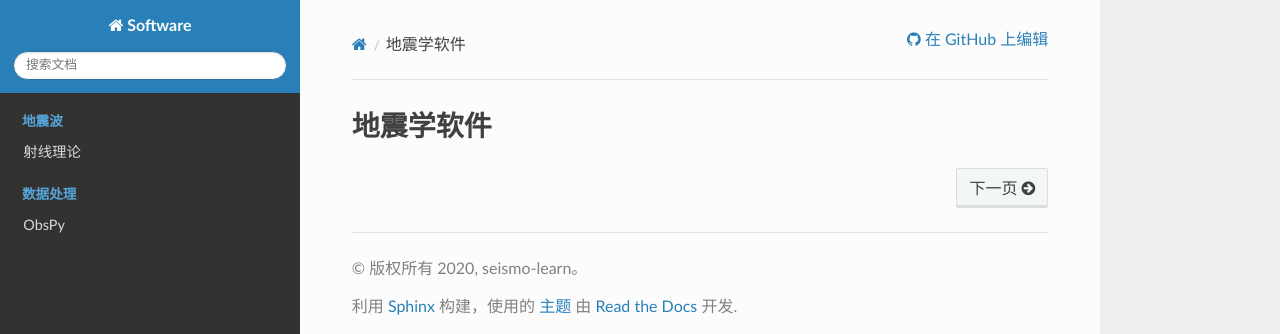
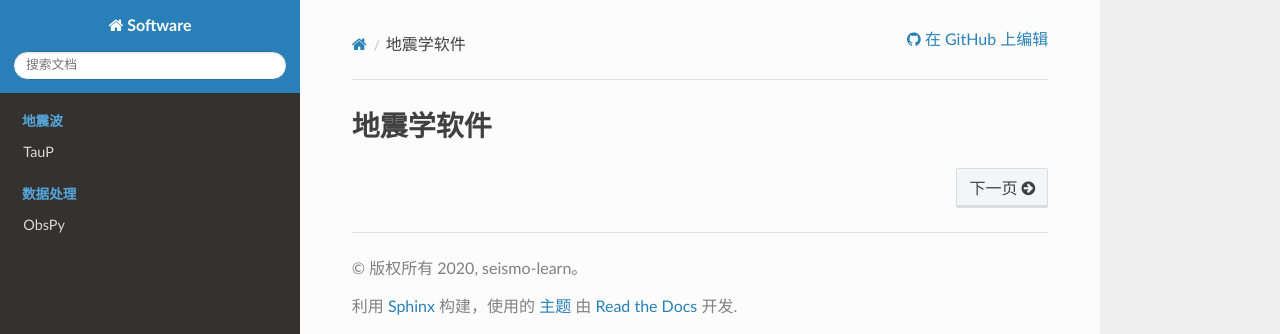
Before and after one commit to seismo-learn/software, a Sphinx documentation site: the page built from source/index.rst, in a window 1280 px wide. Shown: the top 334 px of the page. Built offline with Sphinx 7.4.7 and the Read the Docs theme 2.0.0, drawn with Linux system fonts in a browser that asks for light colours.

Commit message:
change folder hierarchy (#4)
* change folder hierarchy

* use dirhtml

```diff
--- a/source/index.rst
+++ b/source/index.rst
@@ -7,7 +7,7 @@
    :caption: 地震波
    :hidden:
 
-   seismic-wave/index
+   taup
 
 
 .. toctree::
--- a/source/seismic-wave/index.rst
+++ /dev/null
@@ -1,7 +0,0 @@
-射线理论
-########
-
-.. toctree::
-   :maxdepth: 2
-
-   taup
```
Also changed, not shown: source/taup.rst (renamed from source/seismic-wave/taup.rst), 1 other file.
